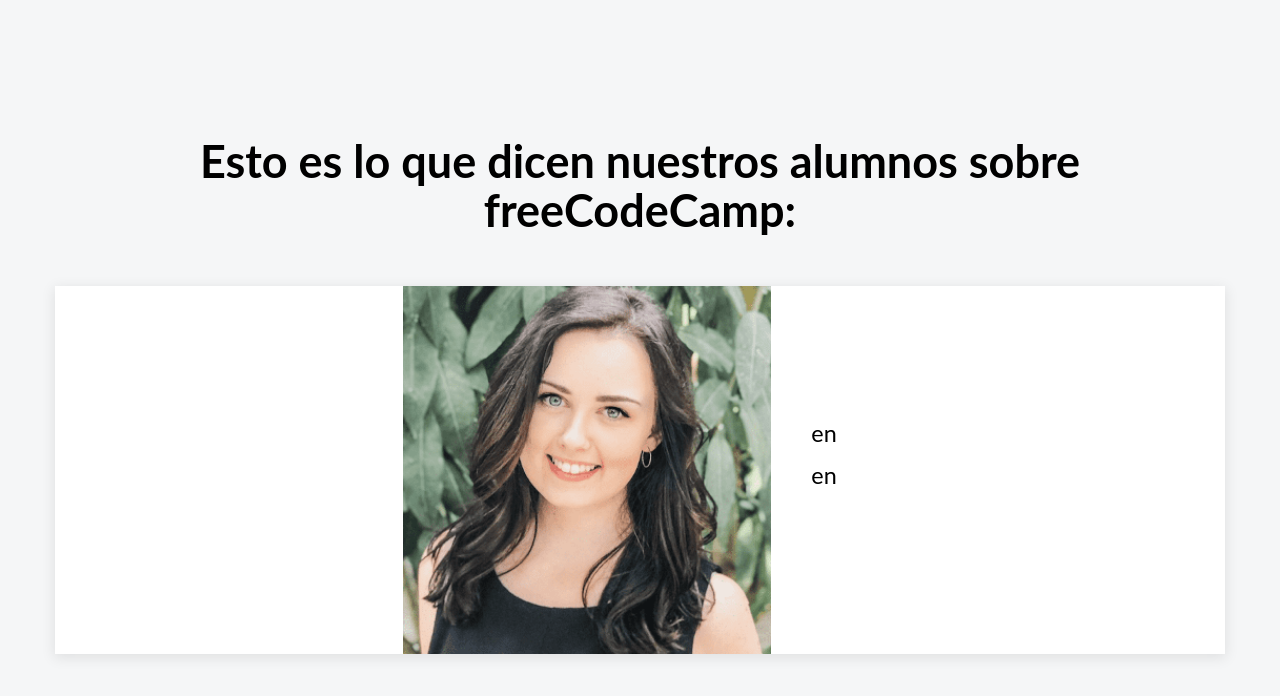
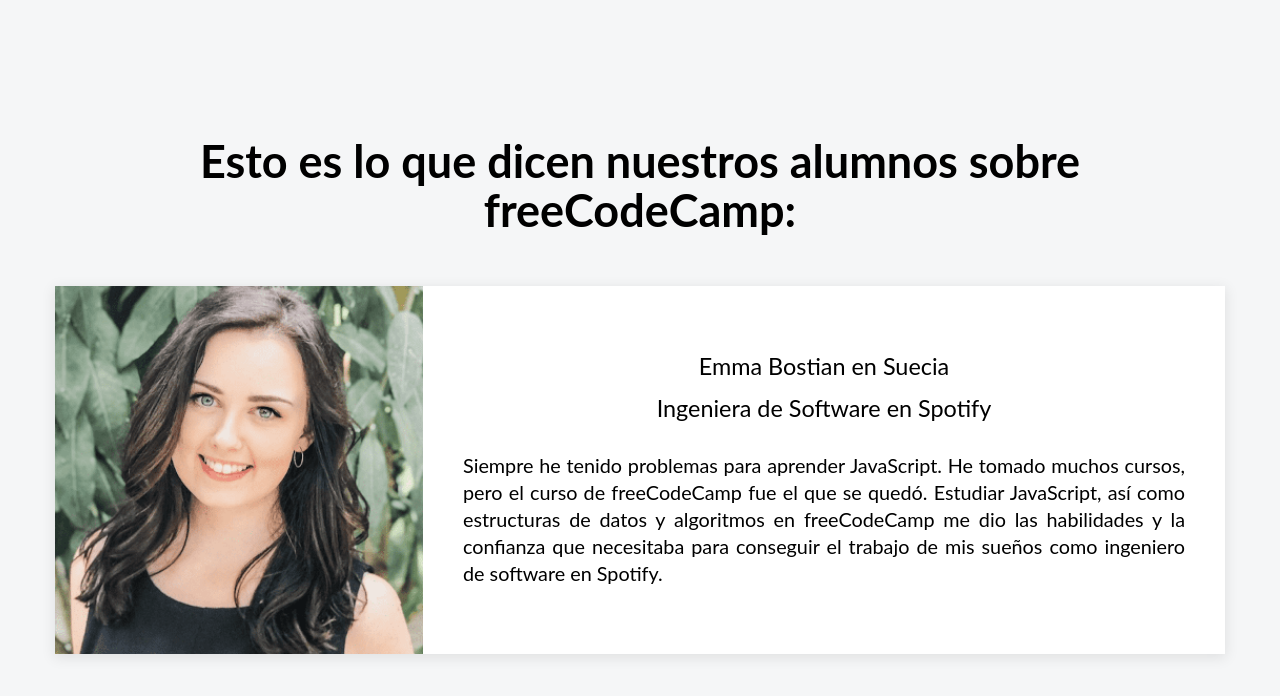
Before and after one commit to Grover1986/miniProyectos-React, a React (Vite) app in the folder projects/00-testimonials/: page / in a window 1280 px wide. Shown: the top 696 px of the page. Built offline with nearby package versions, Linux system fonts and the light colour scheme.

Commit message:
feat(projects/00-testimonials): pasar props a un Componente

```diff
--- a/projects/00-testimonials/src/App.jsx
+++ b/projects/00-testimonials/src/App.jsx
@@ -6,7 +6,22 @@
         <div className='App'>
             <div className='main-container'>
                 <h1>Esto es lo que dicen nuestros alumnos sobre freeCodeCamp:</h1>
-                <Testimony />
+
+                {/* Una vez q ya asignamos los props, es decir nuestro componente Testimonio ya recibió props,
+                es momento de pasar props.
+                Aquí, el componente q renderiza (crea) los props es App y el componente q recibe los props es Testimonio,
+                veamos: */}
+
+                <Testimony
+                    name='Emma Bostian'
+                    country='Suecia'
+                    image=''
+                    position='Ingeniera de Software'
+                    company='Spotify'
+                    testimony='Siempre he tenido problemas para aprender JavaScript. He tomado muchos cursos, pero el curso de freeCodeCamp fue el que se quedó.
+                    Estudiar JavaScript, así como estructuras de datos y algoritmos en freeCodeCamp me dio las habilidades y la confianza que necesitaba para
+                    conseguir el trabajo de mis sueños como ingeniero de software en Spotify.'
+                />
             </div>
         </div>
     )
```
Also changed, not shown: projects/00-testimonials/src/components/Testimony.jsx (+8 -0 lines).
